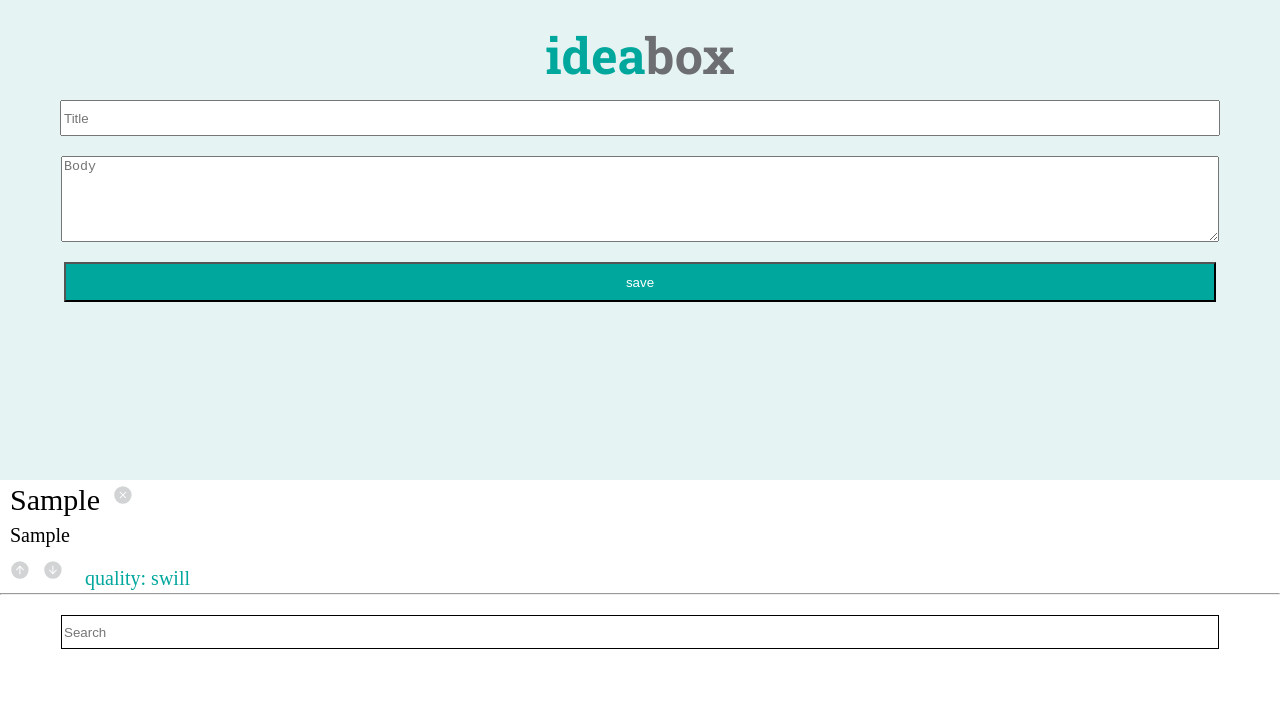
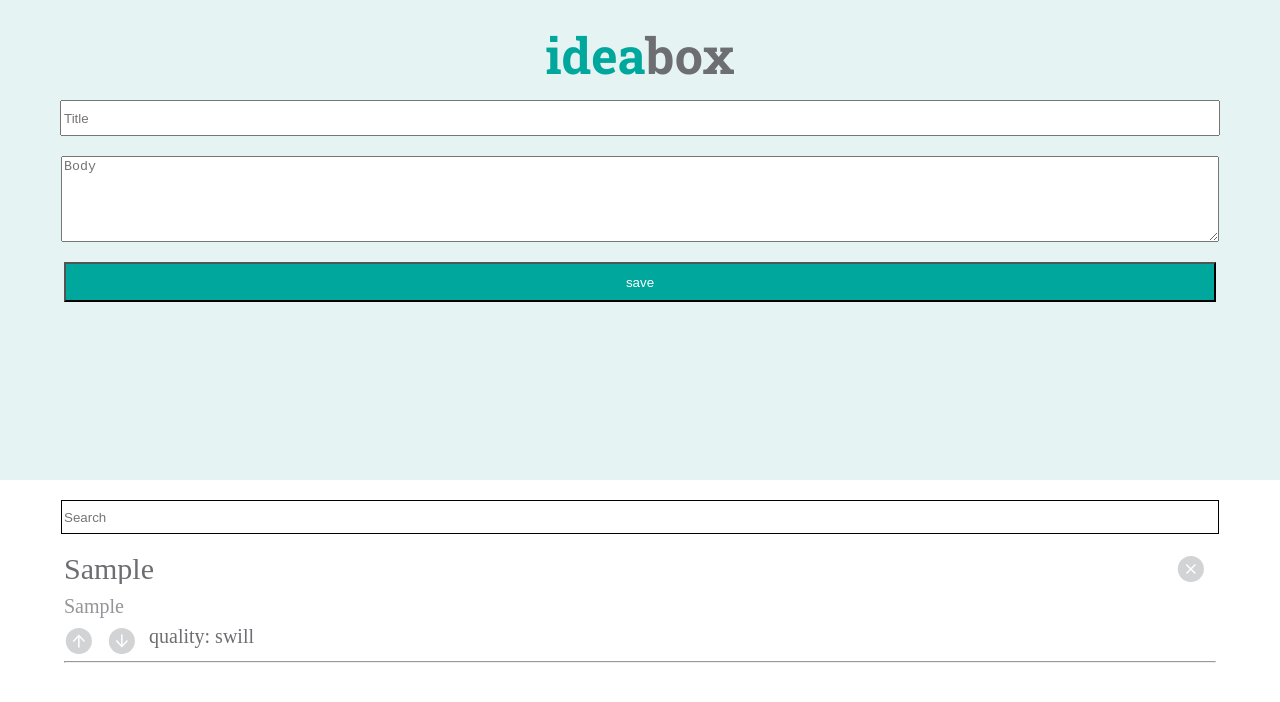
Before and after one commit to JSweet314/ideabox, a plain HTML site: page index.html in a window 1280 px wide. Both pictures are taken after typing "Sample", "Sample" into the empty fields and a click on the button "save". Drawn offline with nearby package versions, Linux system fonts and the light colour scheme.

Commit message:
apply further styling to ideas in main section

```diff
--- a/index.html
+++ b/index.html
@@ -19,8 +19,8 @@
       <button>save</button>
     </form>
   </header>
+  <input type="text" class="search-box" placeholder="Search"/>
   <main>
-    <input type="text" class="search-box" placeholder="Search"/>
   </main>
   <script src="http://ajax.googleapis.com/ajax/libs/jquery/3.2.1/jquery.min.js"></script>
   <script>window.jQuery || document.write('<script src="jquery-3.2.1.min.js"><\/script>')</script>
--- a/scripts/ideabox.js
+++ b/scripts/ideabox.js
@@ -3,8 +3,8 @@ var $userBody = $('#idea-body');
 var $userIdeas = $('main');
 var ideaNumber = 0;
 
-function Idea(id, title, body) {
-  this.id = id;
+function Idea(title, body) {
+  this.id = Date();
   this.title = title;
   this.body = body;
   this.quality = 'swill';
@@ -18,7 +18,7 @@ Idea.prototype.prependIdea = function() {
       <p>${this.body}</p>
       <input class="upvote-button" type="image" src="images/upvote.svg" alt="up-vote">
       <input class="downvote-button" type="image" src="images/downvote.svg" alt="down-vote">
-      <span class="quality">quality: swill</span>
+      <span class="quality">quality: ${this.quality}</span>
       <hr />
       </div>`);
 };
@@ -41,9 +41,7 @@ function changeQualityDown() {
 
 $('button').on('click', function(event){
   event.preventDefault();
-  var date = Date.now();
-  console.log(date);
-  var idea = new Idea(date, $userTitle.val(), $userBody.val());
+  var idea = new Idea($userTitle.val(), $userBody.val());
   console.log(idea);
   idea.prependIdea();
   $userTitle.val('');
--- a/stylesheets/style.css
+++ b/stylesheets/style.css
@@ -43,24 +43,49 @@ button {
   border: 1px solid black;
 }
 
+/* Styling for the idea divs that are dynamically added */
+div {
+  width: 90%;
+  margin: auto;
+}
+
+div h2,
+div input {
+  display: inline-block;
+}
+
 div h2 {
-  display: inline-block;
   font-size: 3rem;
-  margin-left: 1rem;
+  max-width: 80%;
+  overflow: scroll;
+}
+
+div h2,
+div span {
+  color: #6d6e71;
 }
 
 div input {
-  width: 2rem;
-  margin: 0 0 0 1rem;
-  display: inline-block;
+  width: 3rem;
+}
+
+.delete-button {
+  float: right;
+  margin: 0 1rem 0 0;
 }
 
 div p {
-  margin: 1rem;
+  margin: 1rem 0;
   font-size: 2rem;
+  color: #939598
+}
+
+.upvote-button,
+.downvote-button {
+  margin: 0  1rem 0 0;
+  vertical-align: middle;
 }
 
 div span {
-  margin-left: 2rem;
-  font-size: 2rem
+  font-size: 2rem;
 }
```
